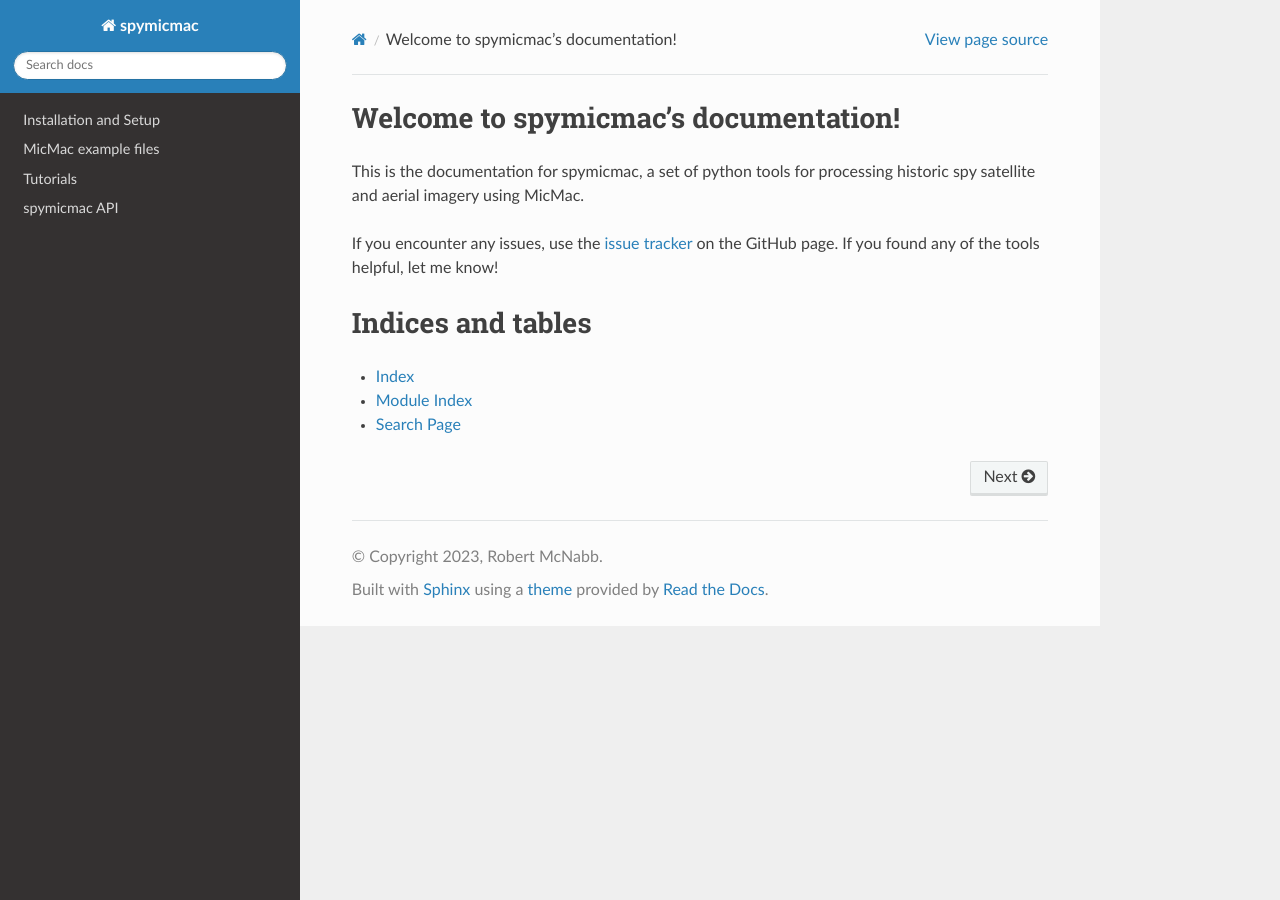
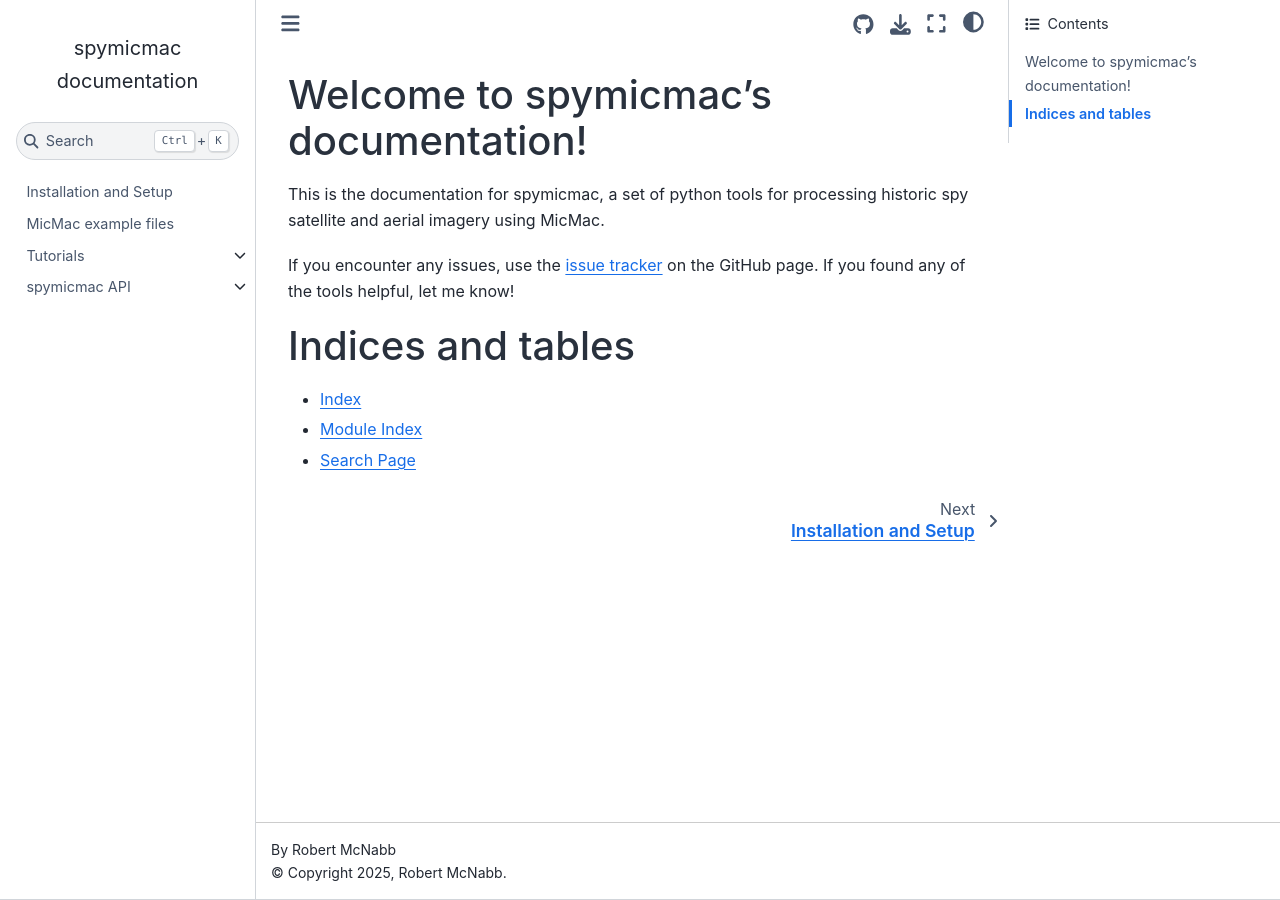
Before and after one commit to iamdonovan/spymicmac, a Sphinx documentation site: the page built from doc/index.rst, in a window 1280 px wide. Built offline with Sphinx 7.4.7 and the Sphinx Book theme 1.1.4, drawn with Linux system fonts in a browser that asks for light colours; the version number could not be read and is left out.

Commit message:
update to sphinx book theme
updates docs conf.py to use sphinx book theme. also, it's now 2025.

```diff
--- a/doc/conf.py
+++ b/doc/conf.py
@@ -39,7 +39,7 @@ def setup(app):
 
 # -- Project information -----------------------------------------------------
 project = 'spymicmac'
-copyright = '2023, Robert McNabb'
+copyright = '2025, Robert McNabb'
 author = 'Robert McNabb'
 
 # The short X.Y version
@@ -98,18 +98,23 @@ pygments_style = None
 # The theme to use for HTML and HTML Help pages.  See the documentation for
 # a list of builtin themes.
 #
-html_theme = 'sphinx_rtd_theme'
+html_theme = 'sphinx_book_theme'
 
 # Theme options are theme-specific and customize the look and feel of a theme
 # further.  For a list of options available for each theme, see the
 # documentation.
 #
-# html_theme_options = {}
+html_theme_options = {
+    'repository_url': 'https://github.com/iamdonovan/spymicmac',
+    'use_repository_button': True,
+    'use_issues_button': True,
+    'use_edit_page_button': True
+}
 
 # Add any paths that contain custom static files (such as style sheets) here,
 # relative to this directory. They are copied after the builtin static files,
 # so a file named "default.css" will overwrite the builtin "default.css".
-html_static_path = ['_static']
+# html_static_path = ['_static']
 
 # Custom sidebar templates, must be a dictionary that maps document names
 # to template names.
@@ -152,7 +157,7 @@ latex_elements = {
 # (source start file, target name, title,
 #  author, documentclass [howto, manual, or own class]).
 latex_documents = [
-    (master_doc, 'sPyMicMac.tex', 'sPyMicMac Documentation',
+    (master_doc, 'spymicmac.tex', 'spymicmac Documentation',
      'Robert McNabb', 'manual'),
 ]
 
@@ -162,7 +167,7 @@ latex_documents = [
 # One entry per manual page. List of tuples
 # (source start file, name, description, authors, manual section).
 man_pages = [
-    (master_doc, 'sPyMicMac', 'sPyMicMac Documentation',
+    (master_doc, 'spymicmac', 'spymicmac Documentation',
      [author], 1)
 ]
 
@@ -173,8 +178,8 @@ man_pages = [
 # (source start file, target name, title, author,
 #  dir menu entry, description, category)
 texinfo_documents = [
-    (master_doc, 'sPyMicMac', 'sPyMicMac Documentation',
-     author, 'sPyMicMac', 'One line description of project.',
+    (master_doc, 'spymicmac', 'spymicmac Documentation',
+     author, 'spymicmac', 'Photogrammetric processing of historic satellite and aerial images.',
      'Miscellaneous'),
 ]
 
```
